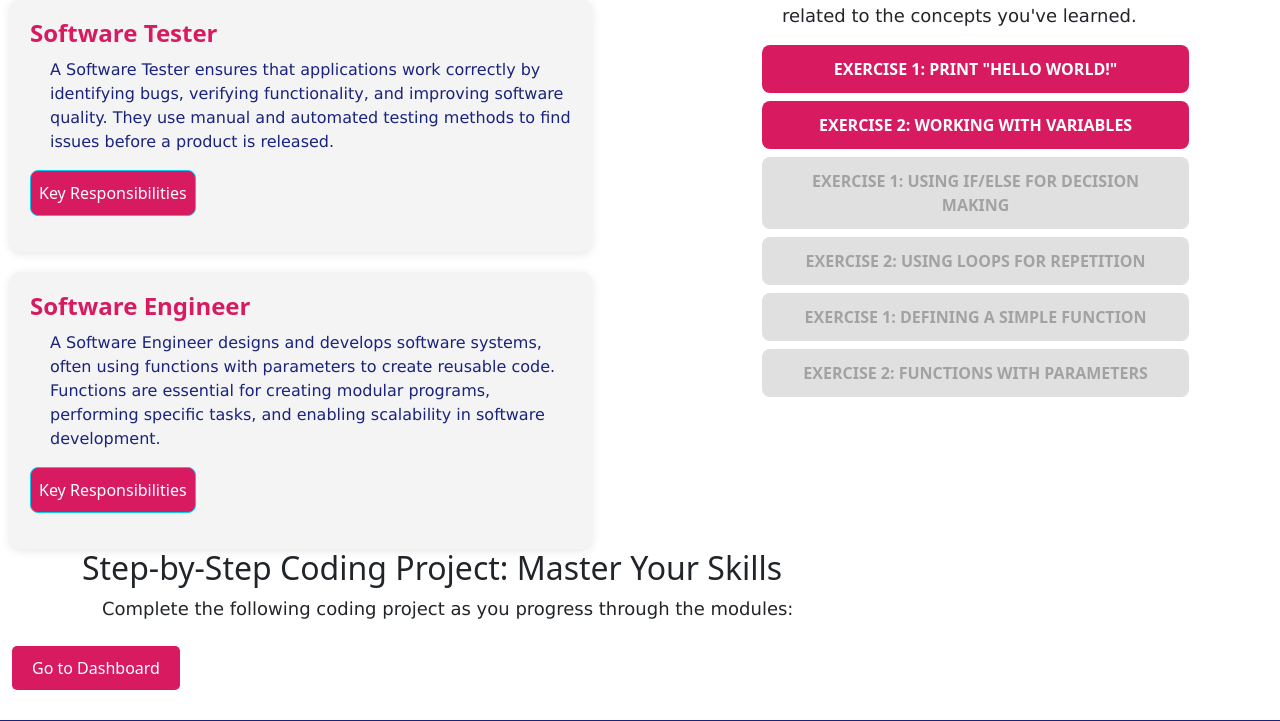
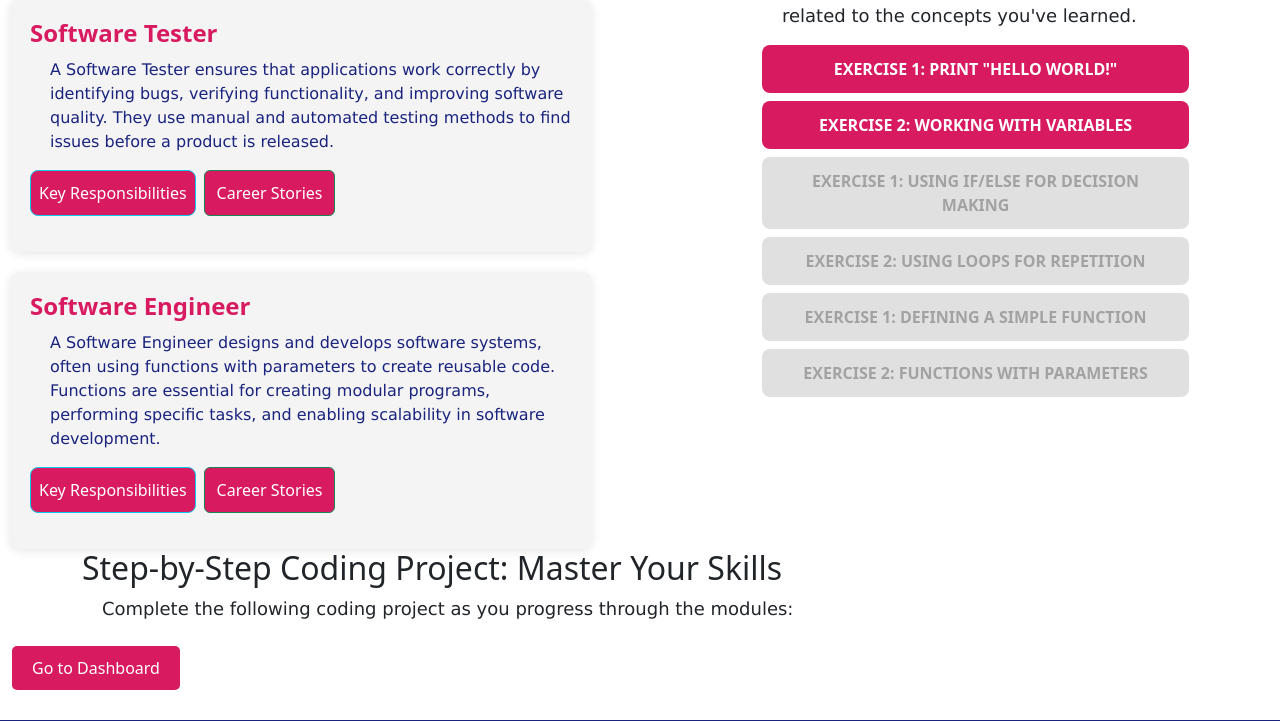
Before and after one commit to OMTPC/code-tutor, a Flask app: page /future_you in a window 1280 px wide. Shown: the part 379-1100 px from the top of the page. Run offline with Flask 3, Linux system fonts and the light colour scheme; a user stored in the database is signed in.

Commit message:
final steps V1.4

```diff
--- a/app.py
+++ b/app.py
@@ -374,7 +374,34 @@ def check_code():
 
 
 
+@app.route('/api/career_suggestions/stories/<int:CSid>', methods=['GET'])
+@login_required
+def get_career_stories(CSid):
+    # Fetch career stories related to the given career suggestion (CSid)
+    career_stories = CareerStory.query.filter_by(CSid=CSid).all()
 
+    if not career_stories:
+        return jsonify({"error": "No career stories found for this suggestion."})
+
+    # Convert stories to JSON format
+    stories_data = [
+        {
+            "CStoryid": story.CStoryid,  # Primary Key
+            "title": story.title,
+            "description": story.description
+        }
+        for story in career_stories
+    ]
+
+    return jsonify({"career_stories": stories_data})
+
+
+
+
+
+
+
+#----------------------------------------------------------Routes-------------------------------------------------#
 
 # Homepage route
 @app.route("/")
--- a/static/css/styles.css
+++ b/static/css/styles.css
@@ -790,6 +790,12 @@ body, html {
     cursor: pointer;  /* Pointer cursor */
 }
 
+.career-stories-btn {
+    background-color: #D81B60;  /* Darker color on hover */
+    cursor: pointer;  /* Pointer cursor */
+}
+
+
 .industry {
     background-color: #D81B60; /* Primary blue */
     color: white; /* White text */
--- a/templates/future_you.html
+++ b/templates/future_you.html
@@ -26,19 +26,36 @@
                                 <h3 class="career-title">{{ career.title }}</h3>
                                 <p class="career-description" >{{ career.description | safe }}</p>
 
-                                <!-- Learn More Button -->
-                                <button class="btn btn-info learn-more-btn" data-csid="{{ career.CSid }}">Key Responsibilities</button>
+
+                                <!-- Button Container (Flexbox to keep buttons aligned) -->
+                                <div class="d-flex gap-2">
+                                    <!-- Learn More Button -->
+                                    <button class="btn btn-info learn-more-btn" data-csid="{{ career.CSid }}">Key Responsibilities</button>
+
+                                    <!-- Career Stories Button -->
+                                    <button class="btn btn-success career-stories-btn" data-csid="{{ career.CSid }}">Career Stories</button>
+                                </div>
 
                                 <!-- Key Responsibilities Section (hidden initially) -->
-                                <div id="key-responsibilities-container-{{ career.CSid }}" class="key-responsibilities-container" style="text-align:left; color: #666">
+                                <div id="key-responsibilities-container-{{ career.CSid }}" class="key-responsibilities-container" style="text-align:left">
                                     <p><span id="key-responsibilities-text-{{ career.CSid }}"></span></p>
                                 </div>
+
+                                <!-- Career Stories Section (Hidden Initially) -->
+                                <div id="career-stories-container-{{ career.CSid }}" class="career-stories-container" style="display:none; text-align:left; padding: 10px;">
+                                    <ul id="career-stories-list-{{ career.CSid }}"></ul>
+                                </div>
+
+
                             </div>
                         {% endfor %}
                     </div>
                     {% else %}
                         <p>No career suggestions available for this module yet.</p>
                     {% endif %}
+
+
+
                 </div>
             </div>
 
@@ -178,6 +195,35 @@ document.querySelectorAll(".industry.btn-primary").forEach(button => {
     });
 });
 
+document.addEventListener('click', function(event) {
+    if (event.target && event.target.classList.contains('career-stories-btn')) {
+        const CSid = event.target.getAttribute('data-csid');
+        const careerStoriesContainer = document.getElementById(`career-stories-container-${CSid}`);
+        const careerStoriesList = document.getElementById(`career-stories-list-${CSid}`);
+
+        if (careerStoriesContainer.style.display === 'block') {
+            careerStoriesContainer.style.display = 'none'; // Hide if already visible
+        } else {
+            // Fetch the career stories using CSid
+            fetch(`/api/career_suggestions/stories/${CSid}`)
+                .then(response => response.json())
+                .then(data => {
+                    if (data.error) {
+                        careerStoriesList.innerHTML = `<li class="text-danger">${data.error}</li>`;
+                    } else {
+                        // Populate the list
+                        careerStoriesList.innerHTML = data.career_stories.map(story =>
+                            `<li><strong>${story.title}</strong>: ${story.description}</li>`
+                        ).join('');
+                        careerStoriesContainer.style.display = 'block';  // Show the container
+                    }
+                })
+                .catch(error => {
+                    console.error('Error fetching career stories:', error);
+                });
+        }
+    }
+});
 
 
 
```
Also changed, not shown: instance/codetutorDB.db.
